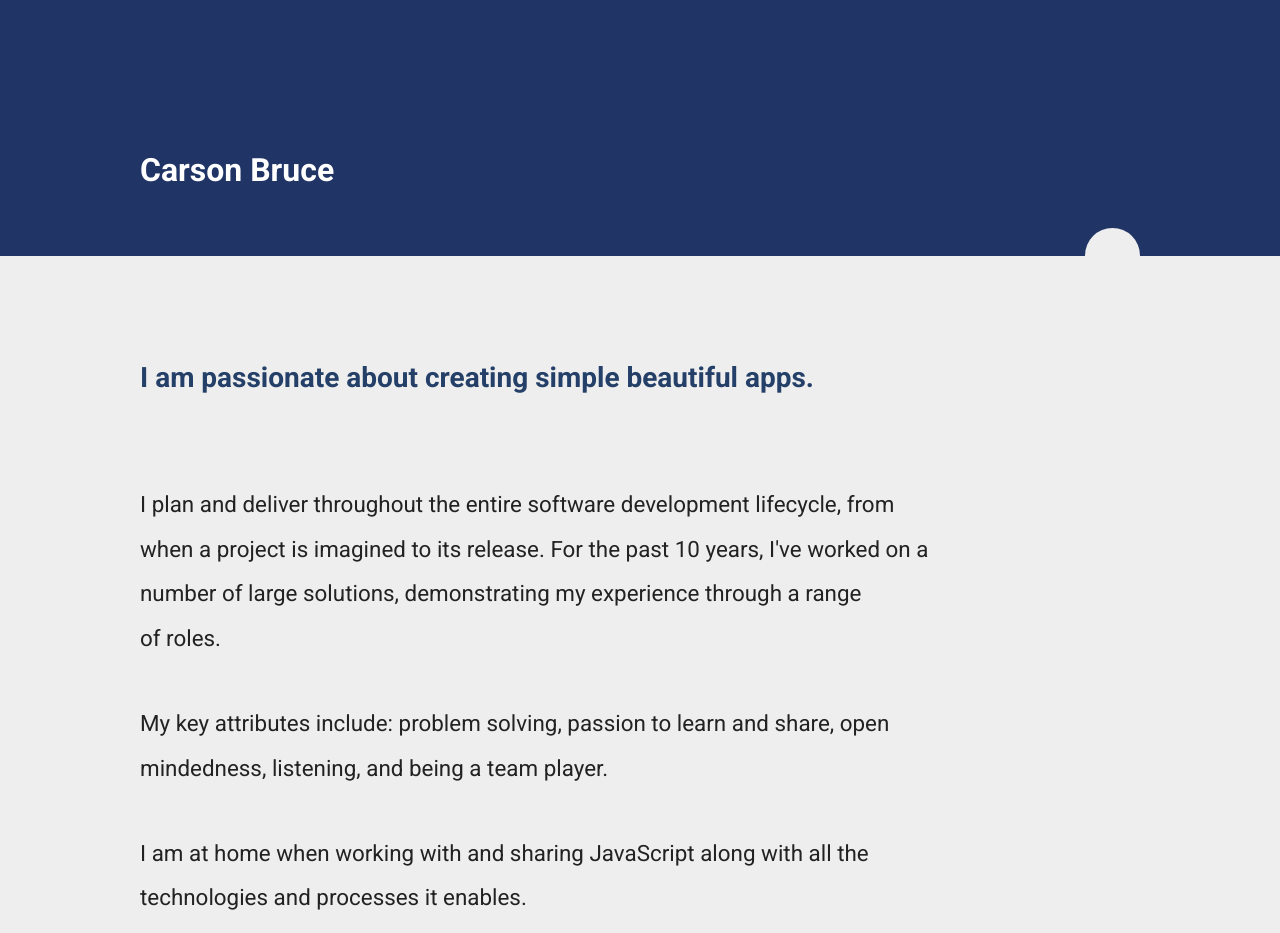
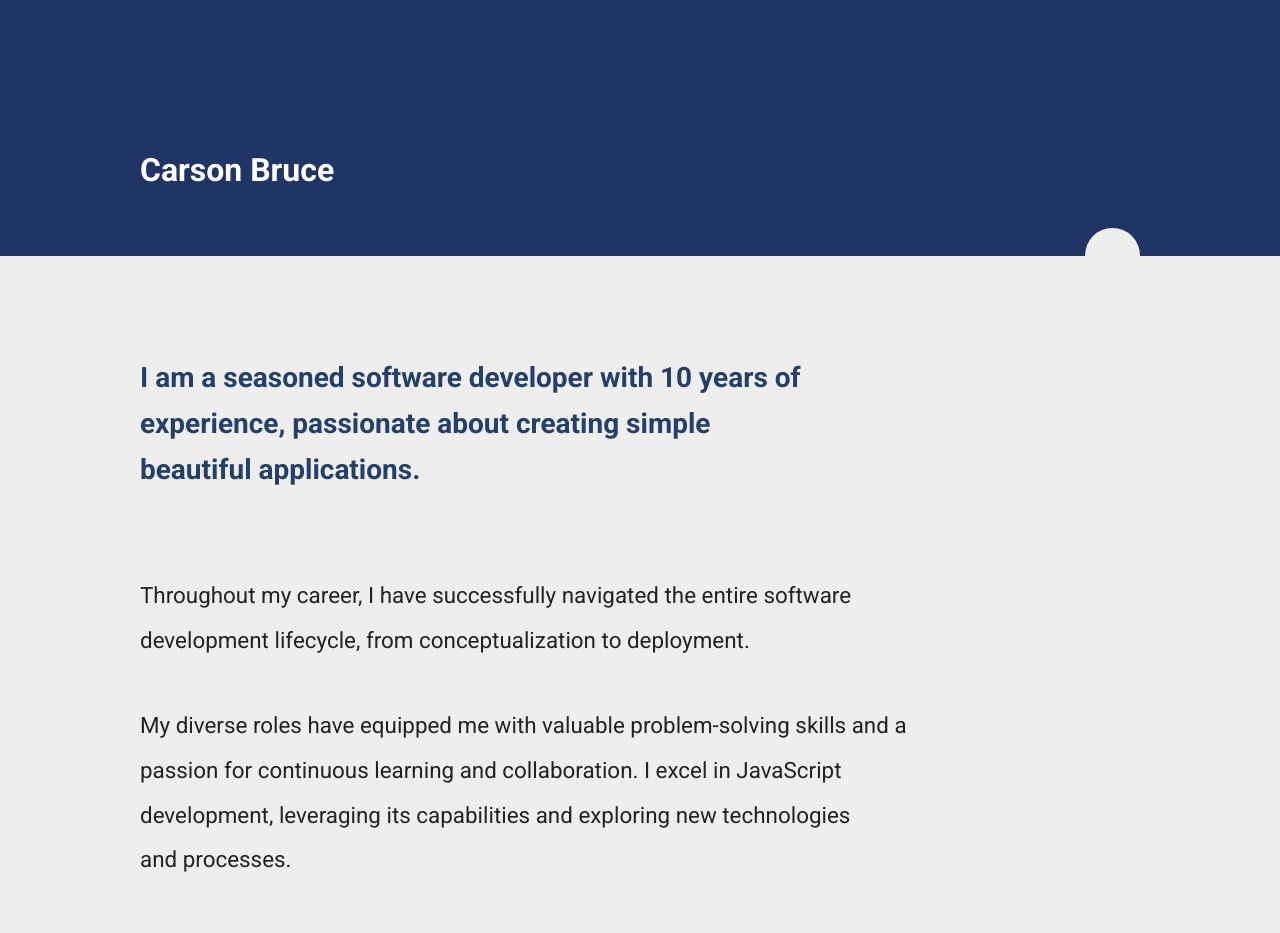
Before and after one commit to Kauabunga/ceevee, a Next.js app: page / in a window 1280 px wide. Shown: the top 933 px of the page. Built offline with nearby package versions, Linux system fonts and the light colour scheme.

Commit message:
Content rejiggle ;)

```diff
--- a/src/components/Introduction/index.js
+++ b/src/components/Introduction/index.js
@@ -9,43 +9,68 @@ const years = formatDistanceStrict(new Date("2012-08-01"), new Date(), {
   roundingMethod: "ceil",
 });
 
-const text = `
+const intro = "I am passionate about creating simple beautiful apps.";
+
+const texts = [
+  `
 I plan and deliver throughout the entire software development lifecycle, from when a project is imagined to its release.
 
 For the past ${years}, I've worked on a number of large solutions, demonstrating my experience through a range of roles.
 
-`;
-
-const text2 = `
+`,
+  `
 
   My key attributes include: problem solving, passion to learn and share, open mindedness, listening, and being a team player.
 
-`;
-
-const text3 = `
+`,
+  `
 
   I am at home when working with and sharing JavaScript along with all the technologies and processes it enables.
 
+`,
+];
+
+const introRewrite = `
+
+  I am a seasoned software developer with ${years} of experience, passionate about creating simple beautiful applications.
+
 `;
+
+const textsRewrite = [
+  `
+
+  Throughout my career, I have successfully navigated the entire software development lifecycle, from conceptualization to deployment.
+
+  `,
+  `
+
+  My diverse roles have equipped me with valuable problem-solving skills and a passion for continuous learning and collaboration.
+
+  I excel in JavaScript development, leveraging its capabilities and exploring new technologies and processes.
+
+  `,
+  `
+
+  Known for my open-minded approach, attentive listening, and strong teamwork ethic, I am committed to driving innovation and exceeding expectations in every project I undertake.
+
+  `,
+];
 
 export default function Introduction() {
   return (
     <div className="root">
       <div className="firstSentence">
         <b className="blue">
-          <Text>I am passionate about creating simple beautiful apps.</Text>
+          <Text>{introRewrite}</Text>
         </b>
       </div>
 
-      <div className="content">
-        <Text>{text}</Text>
-      </div>
-      <div className="content">
-        <Text>{text2}</Text>
-      </div>
-      <div className="content">
-        <Text>{text3}</Text>
-      </div>
+      {textsRewrite.map((text) => (
+        <div key={text} className="content">
+          <Text>{text}</Text>
+        </div>
+      ))}
+
       <div className="content">
         Get in touch at&nbsp;
         <a href="mailto:hello@carson.kiwi" className="introLink">
```
